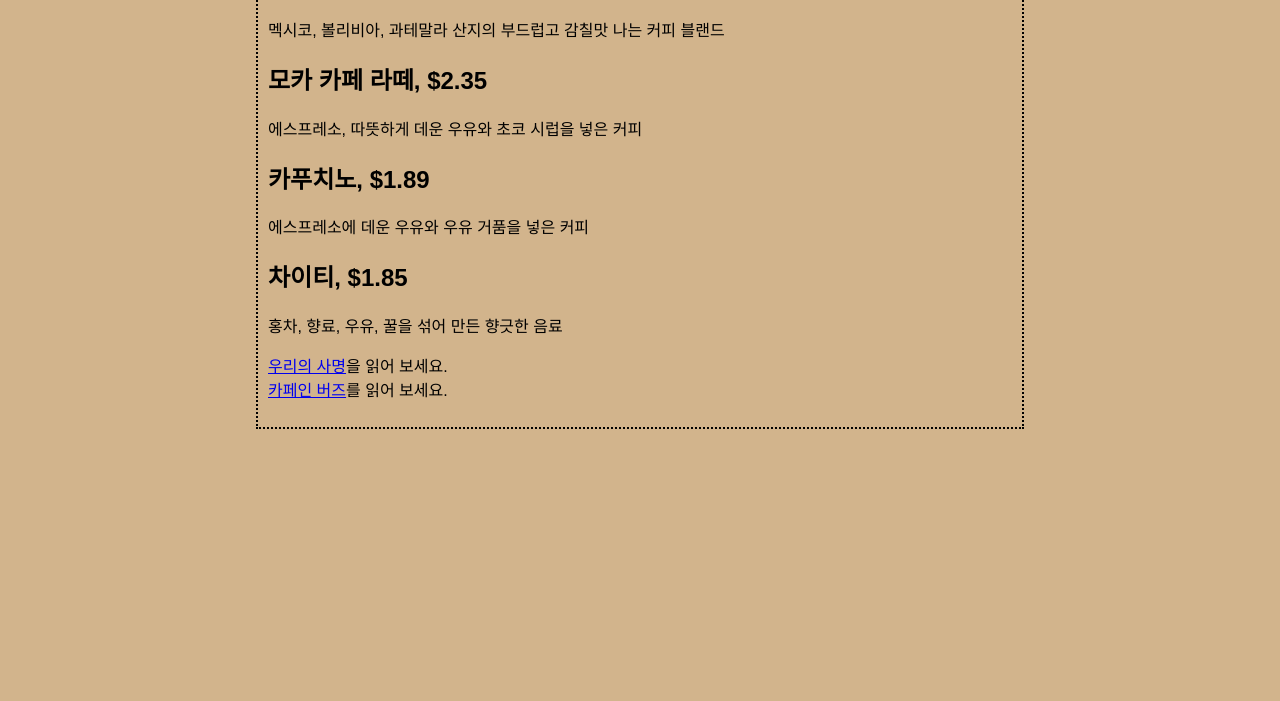
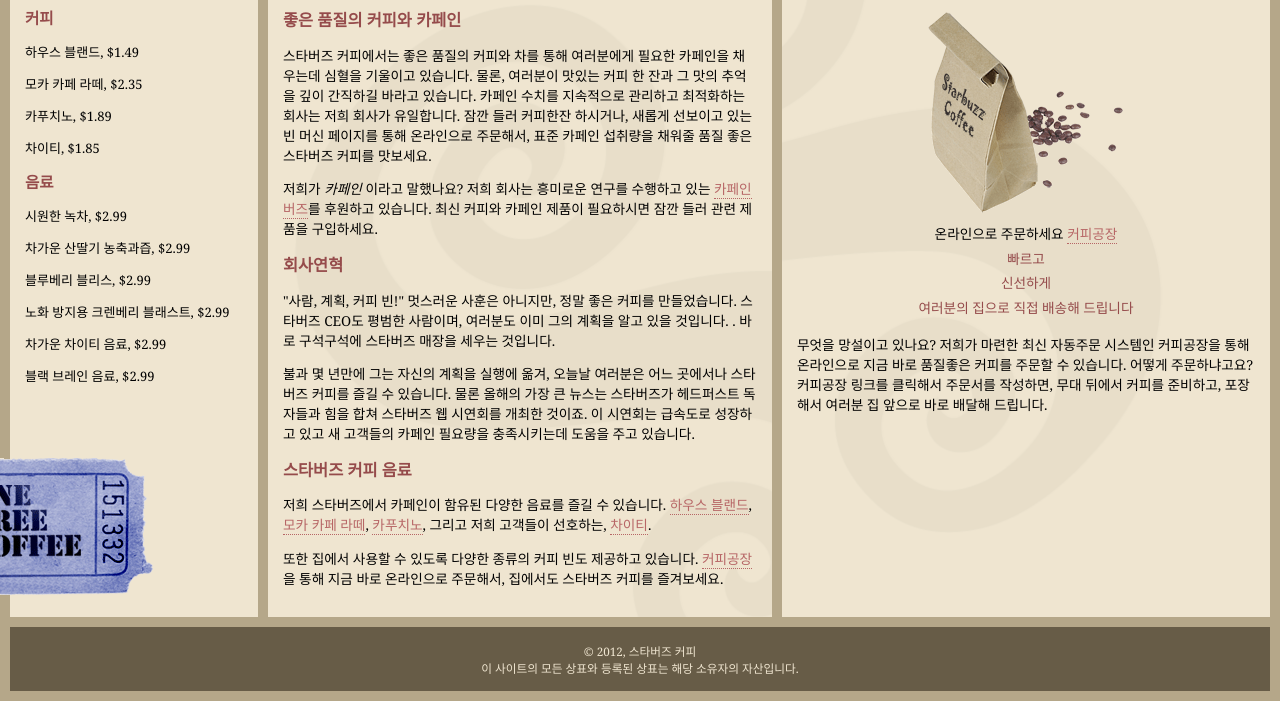
Before and after one commit to jsp0269/StudyHeadFirstHTML, a plain HTML site: page source/Starbuzz/index.html in a window 1280 px wide. Shown: the part 147-848 px from the top of the page. Before the commit the page ends 800 px from the top, so only its background shows below. Drawn offline with Linux system fonts and the light colour scheme.

Commit message:
Chapter 11

```diff
--- /dev/null
+++ b/source/Starbuzz/css/starbuzz.css
@@ -0,0 +1,114 @@
+body {
+    background-color: #b5a789;
+    font-family: Georgia, "Times New Roman", Times, serif;
+    font-size: small;
+    margin: 0px;
+}
+
+#header {
+    background-color: #675c47;
+    margin: 10px 10px 0px 10px;
+    height: 108px;
+    text-align: center;
+}
+
+#header img#headerLogo {
+    float: left;
+}
+
+#header img#headerSlogan {
+    float: right;
+}
+
+#award {
+    display: inline;
+    /*
+    position: absolute;
+    top: 30px;
+    left: 365px;
+    */
+}
+
+#coupon {
+    position: fixed;
+    top: 600px;
+    left: -120px;
+}
+
+#coupon a,
+img {
+    border: none;
+}
+
+#tableContainer {
+    display: table;
+    border-spacing: 10px;
+}
+
+#tableRow {
+    display: table-row;
+}
+
+#drinks {
+    display: table-cell;
+    background-color: #efe5d0;
+    width: 20%;
+    padding: 15px;
+    vertical-align: top;
+}
+
+#main {
+    display: table-cell;
+    background: #efe5d0 url(../img/background.gif) top left;
+    font-size: 105%;
+    padding: 15px;
+    vertical-align: top;
+}
+
+#sidebar {
+    display: table-cell;
+    background: #efe5d0 url(../img/background.gif) bottom right;
+    font-size: 105%;
+    padding: 15px;
+    vertical-align: top;
+}
+
+#footer {
+    background-color: #675c47;
+    color: #efe5d0;
+    text-align: center;
+    padding: 15px;
+    margin: 0px 10px 10px 10px;
+    font-size: 90%;
+    clear: left;
+}
+
+h1 {
+    font-size: 120%;
+    color: #954b4b;
+}
+
+h2 {
+    font-size: 110%;
+}
+
+.slogan {
+    color: #954b4b;
+}
+
+.beanheading {
+    text-align: center;
+    line-height: 1.8em;
+}
+
+a:link {
+    color: #b76666;
+    text-decoration: none;
+    border-bottom: thin dotted #b76666;
+}
+
+a:visited {
+    color: #675c47;
+    text-decoration: none;
+    border-bottom: thin dotted #675c47;
+}
--- a/source/Starbuzz/index.html
+++ b/source/Starbuzz/index.html
@@ -1,41 +1,111 @@
 <!DOCTYPE html>
 <html lang="ko">
+
 <head>
     <meta charset="UTF-8">
     <title>스타버즈 커피</title>
-    <style type="text/css">
-    body {
-        background-color: #d2b48c;
-        margin-left: 20%;
-        margin-right: 20%;
-        border: 2px dotted black;
-        padding: 10px 10px 10px 10px;
-        font-family: sans-serif;
-    }
-    </style>
+    <link rel="stylesheet" type="text/css" href="css/starbuzz.css">
 </head>
+
 <body>
-    <h1>스타버즈 커피 음료</h1>
+    <div id="header">
+        <img src="img/headerLogo.gif" alt="스타버즈 커피 로고 이미지" id="headerLogo">
+        <img src="img/award.gif" alt="로스터 상" id="award">
+        <img src="img/headerSlogan.gif" alt="스타버즈 커피 로고 이미지" id="headerSlogan">
+    </div>
 
-    <h2>하우스 블랜드, $1.49</h2>
-    <p>멕시코, 볼리비아, 과테말라 산지의 부드럽고 감칠맛 나는 커피 블랜드</p>
+    <div id="coupon">
+        <a href="freecoffee.html" title="공짜 커피를 먹고 싶다면 여기를 클릭하세요">
+            <img src="img/ticket.gif" alt="스타버즈 쿠폰 티켓">
+        </a>
+    </div>
+    <div id="tableContainer">
+        <div id="tableRow">
+            <div id="drinks">
+                <h1>커피</h1>
+                <p>하우스 블랜드, $1.49</p>
+                <p>모카 카페 라떼, $2.35</p>
+                <p>카푸치노, $1.89</p>
+                <p>차이티, $1.85</p>
 
-    <h2>모카 카페 라떼, $2.35</h2>
-    <p>에스프레소, 따뜻하게 데운 우유와 초코 시럽을 넣은 커피</p>
+                <h1>음료</h1>
+                <p>시원한 녹차, $2.99</p>
+                <p>차가운 산딸기 농축과즙, $2.99</p>
+                <p>블루베리 블리스, $2.99</p>
+                <p>노화 방지용 크렌베리 블래스트, $2.99</p>
+                <p>차가운 차이티 음료, $2.99</p>
+                <p>블랙 브레인 음료, $2.99</p>
+            </div>
+            <div id="main">
+                <h1>좋은 품질의 커피와 카페인</h1>
+                <p>
+                    스타버즈 커피에서는 좋은 품질의 커피와 차를 통해 여러분에게 필요한 카페인을 채우는데
+                    심혈을 기울이고 있습니다. 물론, 여러분이 맛있는 커피 한 잔과 그 맛의 추억을 깊이 간직하길 바라고
+                    있습니다. 카페인 수치를 지속적으로 관리하고 최적화하는 회사는 저희 회사가 유일합니다.
+                    잠깐 들러 커피한잔 하시거나, 새롭게 선보이고 있는 빈 머신 페이지를 통해 온라인으로 주문해서,
+                    표준 카페인 섭취량을 채워줄 품질 좋은 스타버즈 커피를 맛보세요.
+                </p>
+                <p>
+                    저희가 <em>카페인</em> 이라고 말했나요?
+                    저희 회사는 흥미로운 연구를 수행하고 있는 <a href="http://buzz.wickedlysmart.com"
+                        title="버즈에서 카페인에 대한 모든 내용을 읽어보세요">카페인
+                        버즈</a>를 후원하고 있습니다.
+                    최신 커피와 카페인 제품이 필요하시면 잠깐 들러 관련 제품을 구입하세요.
+                </p>
+                <h1>회사연혁</h1>
+                <p>
+                    "사람, 계획, 커피 빈!" 멋스러운 사훈은 아니지만, 정말 좋은 커피를 만들었습니다.
+                    스타버즈 CEO도 평범한 사람이며, 여러분도 이미 그의 계획을 알고 있을 것입니다. .
+                    바로 구석구석에 스타버즈 매장을 세우는 것입니다.
+                </p>
+                <p>불과 몇 년만에 그는 자신의 계획을 실행에 옮겨, 오늘날 여러분은 어느 곳에서나 스타버즈 커피를 즐길 수 있습니다.
+                    물론 올해의 가장 큰 뉴스는 스타버즈가 헤드퍼스트 독자들과 힘을 합쳐 스타버즈 웹 시연회를 개최한 것이죠.
+                    이 시연회는 급속도로 성장하고 있고 새 고객들의 카페인 필요량을 충족시키는데 도움을 주고 있습니다.
+                </p>
+                <h1>스타버즈 커피 음료</h1>
+                <p>
+                    저희 스타버즈에서 카페인이 함유된 다양한 음료를 즐길 수 있습니다.
+                    <a href="beverages.html#house" title="하우스 블랜드">하우스 블랜드</a>,
+                    <a href="beverages.html#mocha" title="모카 카페 라떼">모카 카페 라떼</a>,
+                    <a href="beverages.html#cappuccino" title="카푸치노">카푸치노</a>,
+                    그리고 저희 고객들이 선호하는,
+                    <a href="beverages.html#chai" title="차이티">차이티</a>.
+                </p>
+                <p>
+                    또한 집에서 사용할 수 있도록 다양한 종류의 커피 빈도 제공하고 있습니다.
+                    <a href="form.html">커피공장</a>을 통해 지금 바로 온라인으로 주문해서,
+                    집에서도 스타버즈 커피를 즐겨보세요.
+                </p>
+            </div>
 
-    <h2>카푸치노, $1.89</h2>
-    <p>에스프레소에 데운 우유와 우유 거품을 넣은 커피</p>
+            <div id="sidebar">
+                <p class="beanheading">
+                    <img src="img/bag.gif" alt="Bean Machine bag">
+                    <br>
+                    온라인으로 주문하세요
+                    <a href="form.html">커피공장</a>
+                    <br>
+                    <span class="slogan">
+                        빠르고 <br>
+                        신선하게 <br>
+                        여러분의 집으로 직접 배송해 드립니다 <br>
+                    </span>
+                </p>
+                <p>
+                    무엇을 망설이고 있나요? 저희가 마련한 최신 자동주문 시스템인 커피공장을 통해
+                    온라인으로 지금 바로 품질좋은 커피를 주문할 수 있습니다. 어떻게 주문하냐고요?
+                    커피공장 링크를 클릭해서 주문서를 작성하면, 무대 뒤에서 커피를 준비하고,
+                    포장해서 여러분 집 앞으로 바로 배달해 드립니다.
+                </p>
+            </div>
+        </div>
+    </div>
 
-    <h2>차이티, $1.85</h2>
-    <p>홍차, 향료, 우유, 꿀을 섞어 만든 향긋한 음료</p>
+    <div id="footer">
+        &copy; 2012, 스타버즈 커피
+        <br>
+        이 사이트의 모든 상표와 등록된 상표는 해당 소유자의 자산입니다.
+    </div>
+</body>
 
-    <p>
-        <a href="mission.html"
-        title="스타버즈 커피의 중요한 사명에 관해 더 읽어 보세요">우리의 사명</a>을 읽어 보세요.
-        <br>
-        <a href="http://wickedlysmart.com/buzz#Coffee"
-        title="버즈에 있는 카페인에 관한 모든 내용을 읽어 보세요"
-        target="_blank">카페인 버즈</a>를 읽어 보세요.
-    </p>
-</body>
 </html>
```
Also changed, not shown: source/Starbuzz/img/award.gif (added), source/Starbuzz/img/background.gif (added), source/Starbuzz/img/bag.gif (added), source/Starbuzz/img/header.gif (added), source/Starbuzz/img/headerLogo.gif (added), source/Starbuzz/img/headerSlogan.gif (added), source/Starbuzz/img/ticket.gif (added).
